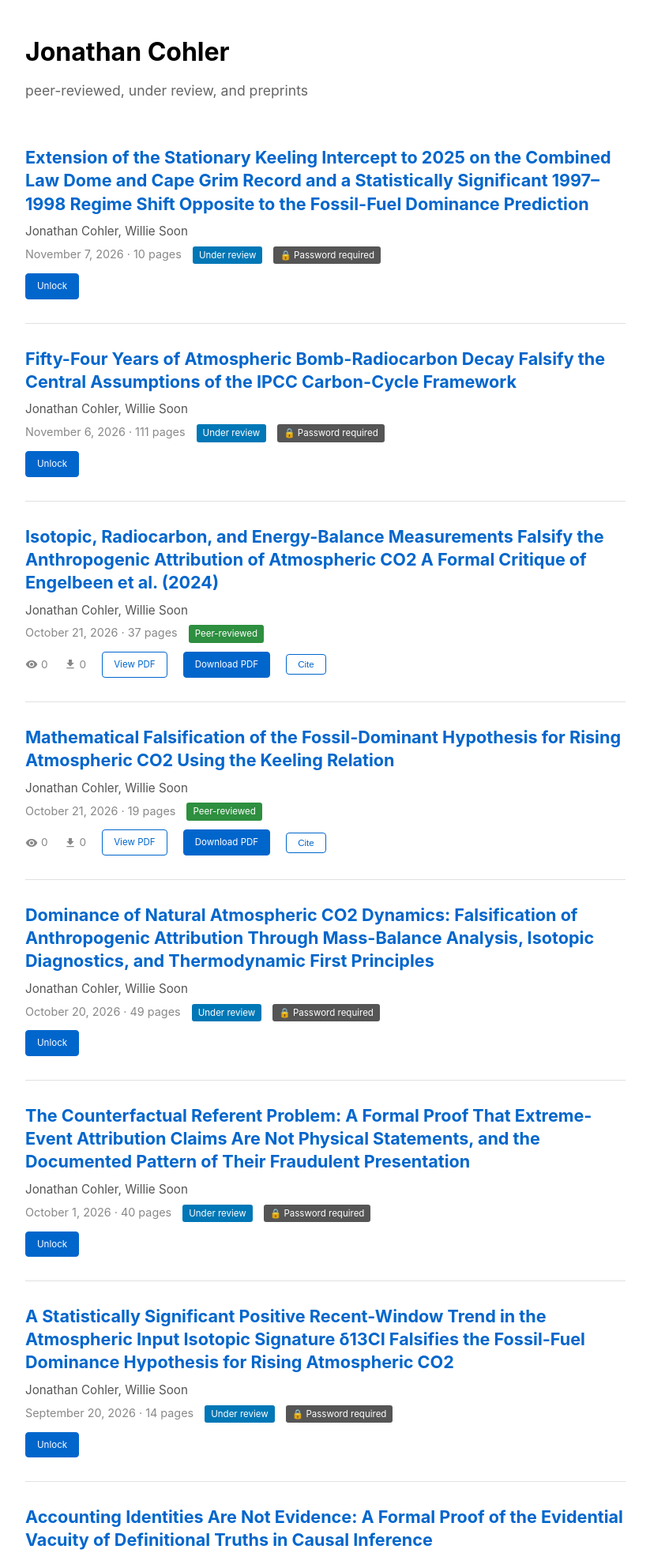
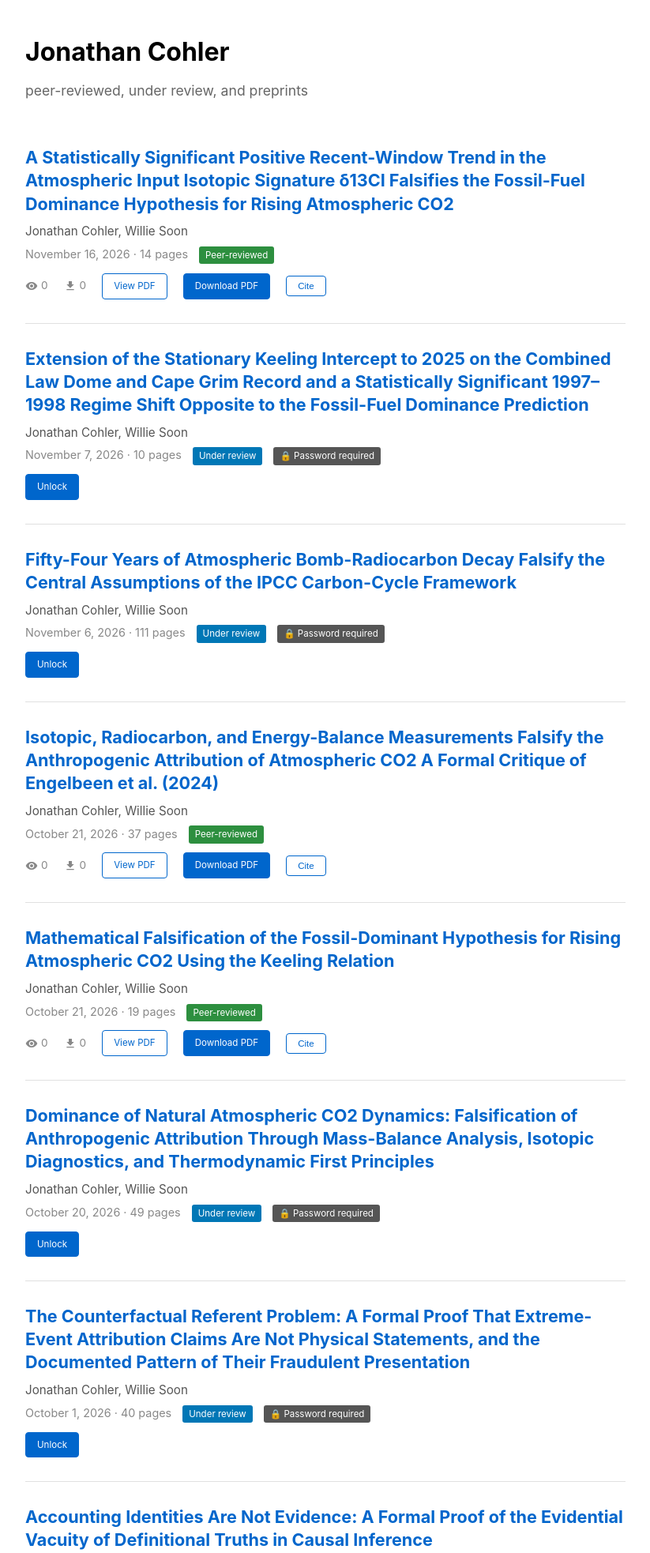
Before and after one commit to cohler/cohler.github.io, a PHP site: page / in a window 1280 px wide. Shown: the top 1966 px of the page at 79% size, without its empty margins (228-1051 px from the left). Run offline with PHP 8.4, Linux system fonts and the light colour scheme.

Commit message:
window paper published

```diff
--- a/index.php
+++ b/index.php
@@ -159,17 +159,17 @@ Bern model; Suess effect; biospheric expansion; isotopic ratio relaxation',
     'window' => [
         'citation_title'     => 'A Statistically Significant Positive Recent-Window Trend in the Atmospheric Input Isotopic Signature δ13CI Falsifies the Fossil-Fuel Dominance Hypothesis for Rising Atmospheric CO2',
         'authors'            => 'Jonathan Cohler; Willie Soon',
-        'citation_date'      => '2026-09-20',
-        'sort_date'          => '2026-09-20',
+        'citation_date'      => '2026-11-16',
+        'sort_date'          => '2026-11-16',
         'citation_year'      => '2026',
-        'status'             => 'Under review',
-        'citation_journal'   => '',
-        'citation_volume'    => '',
-        'citation_issue'     => '',
-        'citation_firstpage' => '1',
-        'citation_lastpage'  => '14',
-        'citation_doi'       => '',
-        'citation_publisher' => '',
+        'status'             => '',
+        'citation_journal'   => 'Science of Climate Change',
+        'citation_volume'    => '6',
+        'citation_issue'     => '4',
+        'citation_firstpage' => '137',
+        'citation_lastpage'  => '150',
+        'citation_doi'       => 'https://doi.org/10.53234/scc202612/07',
+        'citation_publisher' => 'SCC Publishing',
         'citation_abstract'  => 'We test the prediction that fossil-fuel dominance of the recent CO2 rise, the hypothesis central to
 IPCC assessment [3] and reasserted in recent carbon-cycle attribution analyses [6], should drive
 the net atmospheric input isotopic signature 𝛿13C_I strongly negative during the highest-emissions
@@ -188,7 +188,7 @@ Hurst–Kolmogorov; falsification; Suess effect',
         'affiliations'        => 'Cohler & Associates, Inc., Lexington, MA, USA; Institute of Earth Physics and Space Science, 9400 Sopron, Hungary',
         'corresponding_email' => 'cohler@post.harvard.edu',
         'author_emails'       => 'cohler@post.harvard.edu',
-        'password'            => 'positive',
+        'password'            => '',
     ],
 
     'identities' => [
```
Also changed, not shown: 1 other file.
